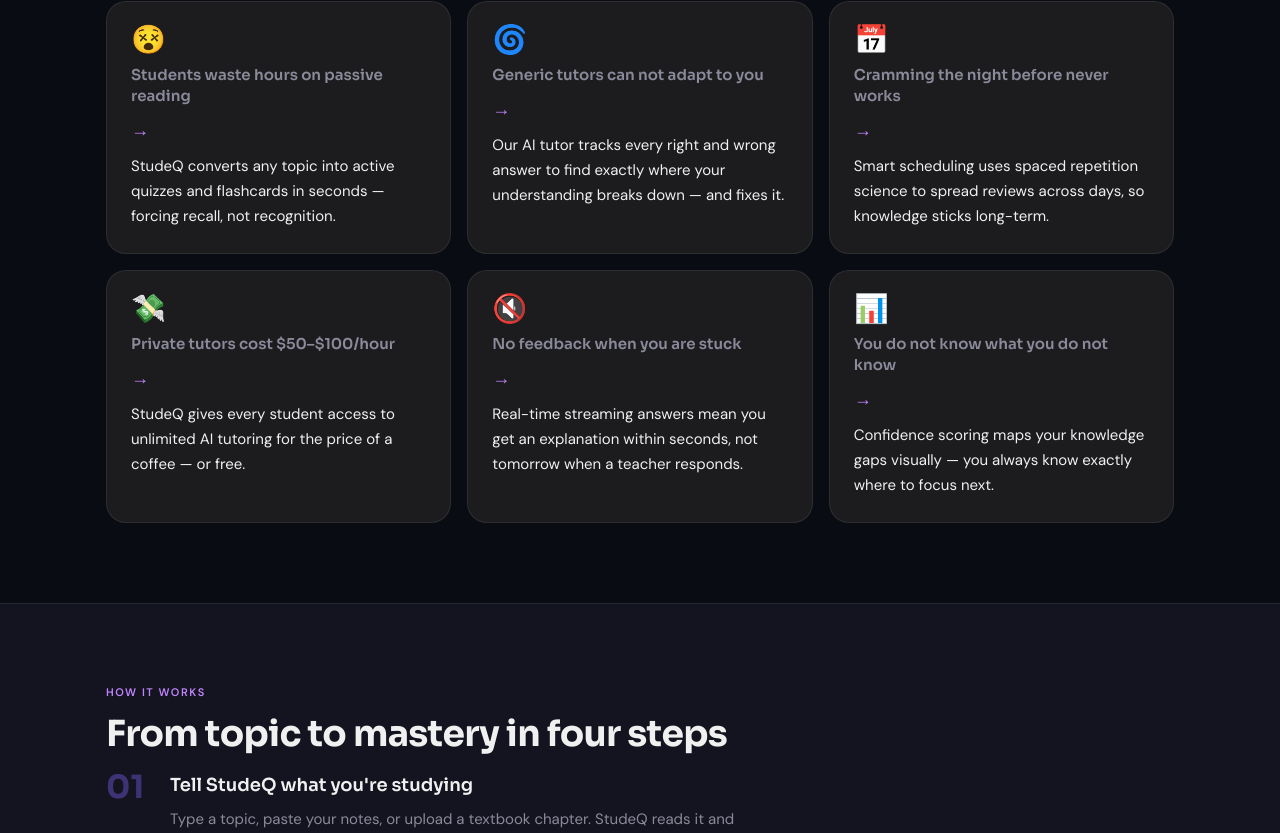
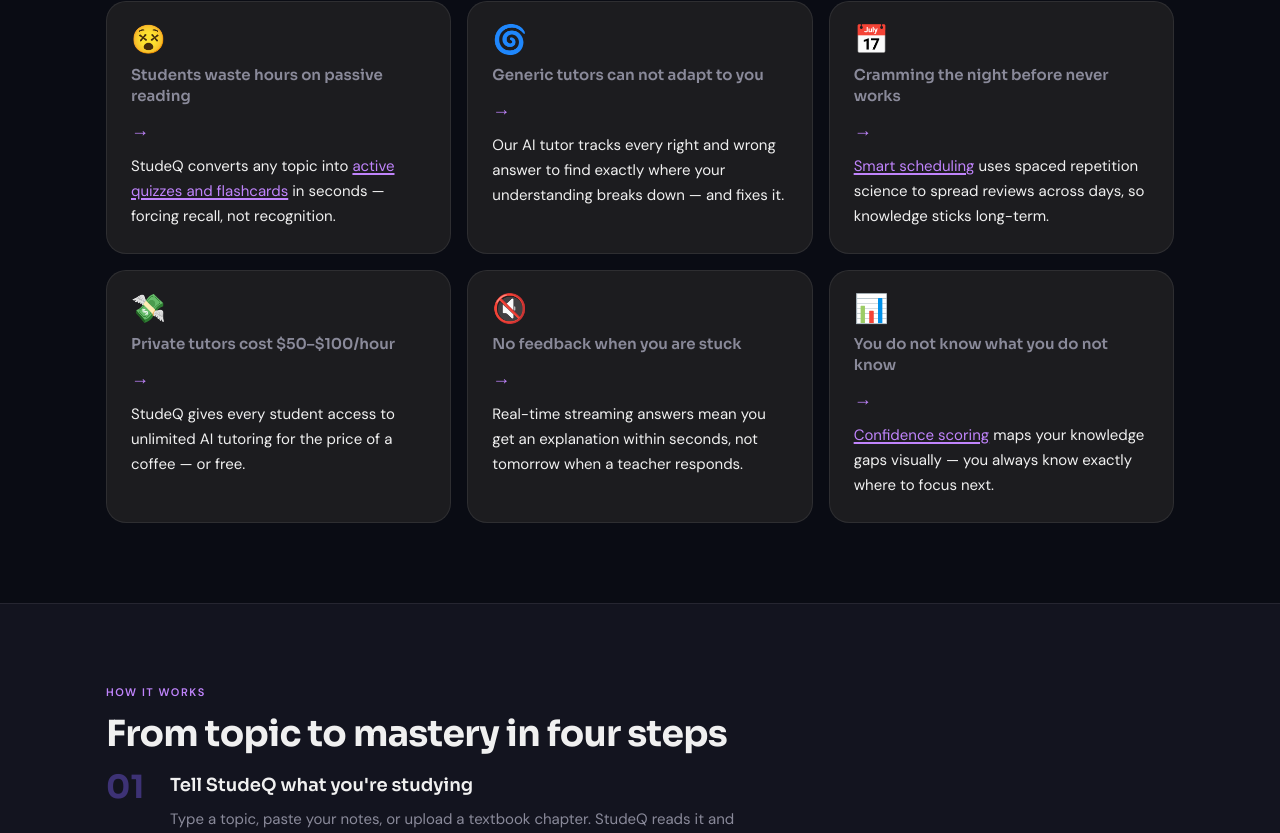
Before and after one commit to kanchan-nath/StudeQ-App, a Next.js app in the folder app-studeq/: page /our-mission in a window 1280 px wide. Shown: the part 1127-1960 px from the top of the page. Built offline with nearby package versions, Linux system fonts and the light colour scheme.

Commit message:
feat: add inline links for enhanced interactivity in mission page

```diff
--- a/app-studeq/src/app/(public)/our-mission/page.jsx
+++ b/app-studeq/src/app/(public)/our-mission/page.jsx
@@ -1,5 +1,6 @@
 // app/our-mission/page.jsx (Server Component)
 import styles from './page.module.css';
+import Link from 'next/link';
 
 /* ── METADATA ────────────────────────────────────────────────── */
 export const metadata = {
@@ -363,7 +364,33 @@ export default function MissionPage() {
                                     <div className={styles.problemDivider} aria-hidden="true">
                                         →
                                     </div>
-                                    <p className={styles.problemSolution}>{p.solution}</p>
+                                    <p className={styles.problemSolution}>
+                                        {p.solution.includes('active quizzes and flashcards') ? (
+                                            <>
+                                                StudeQ converts any topic into{' '}
+                                                <Link href="/features/flashcard" className={styles.inlineLink}>
+                                                    active quizzes and flashcards
+                                                </Link>
+                                                {' '}in seconds — forcing recall, not recognition.
+                                            </>
+                                        ) : p.solution.includes('Smart scheduling') ? (
+                                            <>
+                                                <Link href="/features/quiz" className={styles.inlineLink}>
+                                                    Smart scheduling
+                                                </Link>
+                                                {' '}uses spaced repetition science to spread reviews across days, so knowledge sticks long-term.
+                                            </>
+                                        ) : p.solution.includes('Confidence scoring') ? (
+                                            <>
+                                                <Link href="/features/quiz" className={styles.inlineLink}>
+                                                    Confidence scoring
+                                                </Link>
+                                                {' '}maps your knowledge gaps visually — you always know exactly where to focus next.
+                                            </>
+                                        ) : (
+                                            p.solution
+                                        )}
+                                    </p>
                                 </article>
                             ))}
                         </div>
@@ -621,7 +648,35 @@ export default function MissionPage() {
                             {FAQS.map(({ q, a }) => (
                                 <div key={q} className={styles.faqItem}>
                                     <dt className={styles.faqQ}>{q}</dt>
-                                    <dd className={styles.faqA}>{a}</dd>
+                                    <dd className={styles.faqA}>
+                                        {a.includes('adaptive flashcards') ? (
+                                            <>
+                                                StudeQ is an AI-powered study platform that helps students learn faster using{' '}
+                                                <Link href="/features/flashcard" className={styles.inlineLink}>
+                                                    adaptive flashcards
+                                                </Link>
+                                                , unlimited AI quizzes, a real-time AI tutor, and smart study scheduling.
+                                            </>
+                                        ) : a.includes('schedules review sessions') ? (
+                                            <>
+                                                StudeQ identifies your weak areas, generates personalized quizzes, explains concepts step-by-step via AI tutor, and{' '}
+                                                <Link href="/features/quiz" className={styles.inlineLink}>
+                                                    schedules review sessions
+                                                </Link>
+                                                {' '}using spaced repetition — so you retain more in less time.
+                                            </>
+                                        ) : a.includes('create custom quiz sets') ? (
+                                            <>
+                                                Absolutely. StudeQ is designed for exam prep.{' '}
+                                                <Link href="/features/quiz" className={styles.inlineLink}>
+                                                    Create custom quiz sets
+                                                </Link>
+                                                {' '}by topic, simulate timed tests, review mistakes with AI explanations, and track your confidence score before exam day.
+                                            </>
+                                        ) : (
+                                            a
+                                        )}
+                                    </dd>
                                 </div>
                             ))}
                         </dl>
--- a/app-studeq/src/app/(public)/our-mission/page.module.css
+++ b/app-studeq/src/app/(public)/our-mission/page.module.css
@@ -650,3 +650,23 @@
         transform: none !important;
     }
 }
+
+/* ── INLINE LINKS ───────────────────────────────────────────── */
+.inlineLink {
+    color: var(--theme-purple-light);
+    text-decoration: underline;
+    text-underline-offset: 2px;
+    text-decoration-thickness: 1.5px;
+    transition: opacity var(--t-fast), text-decoration-color var(--t-fast);
+}
+
+.inlineLink:hover {
+    opacity: 0.8;
+    text-decoration-color: var(--theme-purple);
+}
+
+.inlineLink:focus-visible {
+    outline: 2px solid var(--theme-purple);
+    outline-offset: 2px;
+    border-radius: var(--r-sm);
+}
```
